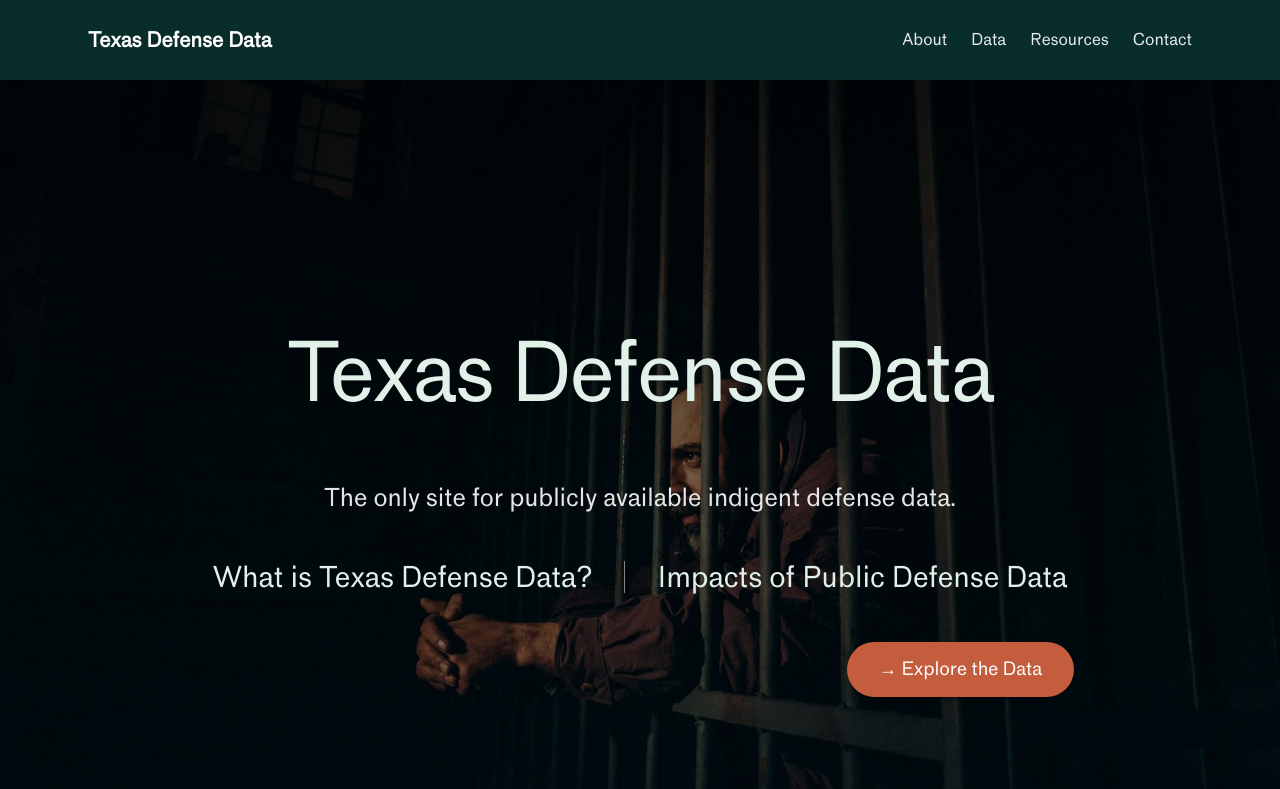
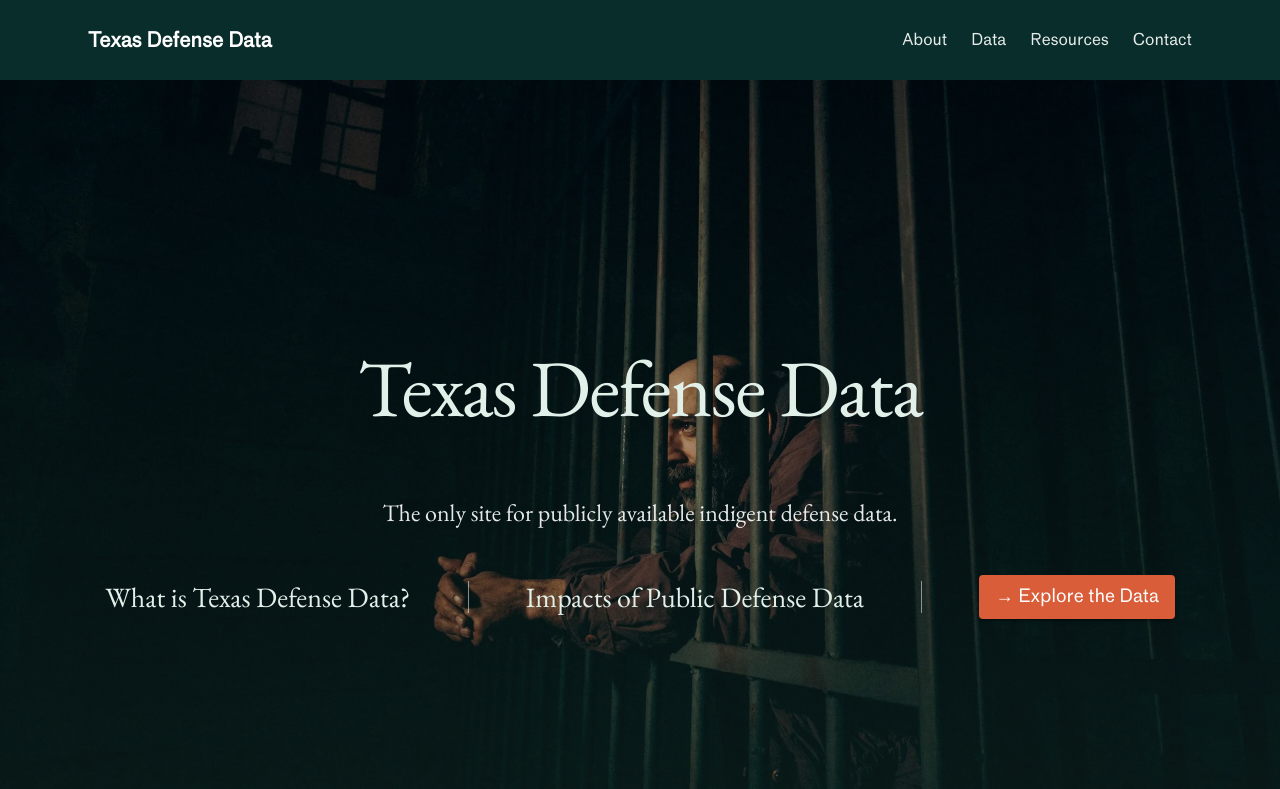
Before and after one commit to Public-Defense-Tech/website, a Next.js app: page / in a window 1280 px wide. Shown: the top 789 px of the page. Built offline with nearby package versions, Linux system fonts and the light colour scheme; what @mui/material-nextjs would draw is missing.

Commit message:
fix: adjust styling of hero section

```diff
--- a/src/components/DataCard.tsx
+++ b/src/components/DataCard.tsx
@@ -10,7 +10,6 @@ interface DataCardProps {
   children: React.ReactNode;
 }
 
-// Define styles at the top level for Pigment CSS static analysis
 const darkCardSx = {
   backgroundColor: "var(--palette-primary-main)",
   color: "var(--palette-common-white)",
--- a/src/components/HeroSection.tsx
+++ b/src/components/HeroSection.tsx
@@ -1,5 +1,12 @@
 import React from "react";
-import { Box, Container, Typography, Button, Divider } from "@mui/material";
+import {
+  Box,
+  Container,
+  Typography,
+  Button,
+  Divider,
+  Grid2,
+} from "@mui/material";
 import Link from "next/link";
 import Image from "next/image";
 
@@ -25,7 +32,7 @@ const HeroSection: React.FC<HeroSectionProps> = ({
       sx={{
         position: "relative",
         color: "common.white",
-        minHeight: "100vh",
+        minHeight: "calc(100vh - 64px)",
         display: "flex",
         alignItems: "center",
         overflow: "hidden",
@@ -43,7 +50,6 @@ const HeroSection: React.FC<HeroSectionProps> = ({
           objectFit: "cover",
           objectPosition: "center",
         }}
-        sizes="100vw"
       />
 
       {/* Dark gradient overlay */}
@@ -54,8 +60,10 @@ const HeroSection: React.FC<HeroSectionProps> = ({
           left: 0,
           right: 0,
           bottom: 0,
-          background:
-            "linear-gradient(to bottom, rgba(0,0,0,0.7) 0%, rgba(0,0,0,0.3) 100%)",
+          background: `
+              linear-gradient(to bottom,
+               rgba(0, 0, 0, 0.3) 0%,
+               rgb(26 53 33 / 30%) 100%)`,
           zIndex: -1,
         }}
       />
@@ -63,7 +71,6 @@ const HeroSection: React.FC<HeroSectionProps> = ({
       <Container maxWidth="lg" sx={{ mt: 8 }}>
         <Box
           sx={{
-            maxWidth: "900px",
             margin: "0 auto",
             padding: "0 1rem",
             display: "flex",
@@ -79,7 +86,6 @@ const HeroSection: React.FC<HeroSectionProps> = ({
               fontWeight: 400,
               color: "#E2F0EA",
               textAlign: "center",
-              fontFamily: "var(--font-geist-sans)",
               letterSpacing: "-0.02em",
               mb: 2,
             }}
@@ -95,18 +101,18 @@ const HeroSection: React.FC<HeroSectionProps> = ({
               fontWeight: 400,
               color: "rgba(255, 255, 255, 0.9)",
               textAlign: "center",
-              fontFamily: "var(--font-geist-sans)",
             }}
           >
             {subtitle}
           </Typography>
 
-          <Box
+          <Grid2
+            container
+            spacing={4}
+            direction="row"
             sx={{
-              display: "flex",
-              justifyContent: "center",
+              justifyContent: "space-evenly",
               alignItems: "center",
-              gap: { xs: 3, md: 4 },
             }}
           >
             <Typography
@@ -116,7 +122,6 @@ const HeroSection: React.FC<HeroSectionProps> = ({
                 fontSize: { xs: "1.25rem", md: "1.75rem" },
                 fontWeight: 400,
                 color: "#E2F0EA",
-                fontFamily: "var(--font-geist-sans)",
               }}
             >
               {leftText}
@@ -139,34 +144,32 @@ const HeroSection: React.FC<HeroSectionProps> = ({
                 fontSize: { xs: "1.25rem", md: "1.75rem" },
                 fontWeight: 400,
                 color: "#E2F0EA",
-                fontFamily: "var(--font-geist-sans)",
               }}
             >
               {rightText}
             </Typography>
-          </Box>
 
-          <Box sx={{ display: "flex", justifyContent: "flex-end" }}>
+            <Divider
+              orientation="vertical"
+              flexItem
+              sx={{
+                borderColor: "rgba(255, 255, 255, 0.5)",
+                height: "2rem",
+                my: "auto",
+              }}
+            />
+
             <Button
               component={Link}
               href={ctaHref}
               variant="contained"
               sx={{
-                backgroundColor: "#C45D3E",
-                color: "white",
-                px: 4,
-                py: 1.5,
                 fontSize: "1.125rem",
-                textTransform: "none",
-                borderRadius: "2rem",
-                "&:hover": {
-                  backgroundColor: "#B54D2E",
-                },
               }}
             >
               → {ctaText}
             </Button>
-          </Box>
+          </Grid2>
         </Box>
       </Container>
     </Box>
--- a/src/theme/definition.ts
+++ b/src/theme/definition.ts
@@ -92,28 +92,7 @@ export const themeDefinition = {
       dark: "#388e3c",
     },
   },
-  typography: {
-    fontFamily: "var(--font-geist-sans)",
-    // Add common typography variants for MUI
-    h1: {
-      fontWeight: 500,
-    },
-    h2: {
-      fontWeight: 500,
-    },
-    h3: {
-      fontWeight: 500,
-    },
-    h4: {
-      fontWeight: 500,
-    },
-    h5: {
-      fontWeight: 500,
-    },
-    h6: {
-      fontWeight: 500,
-    },
-  },
+
   // Define spacing as a base value (8px) that will be converted to a function in the MUI theme
   spacingBase: 8,
   // Add breakpoints for responsive design
```
